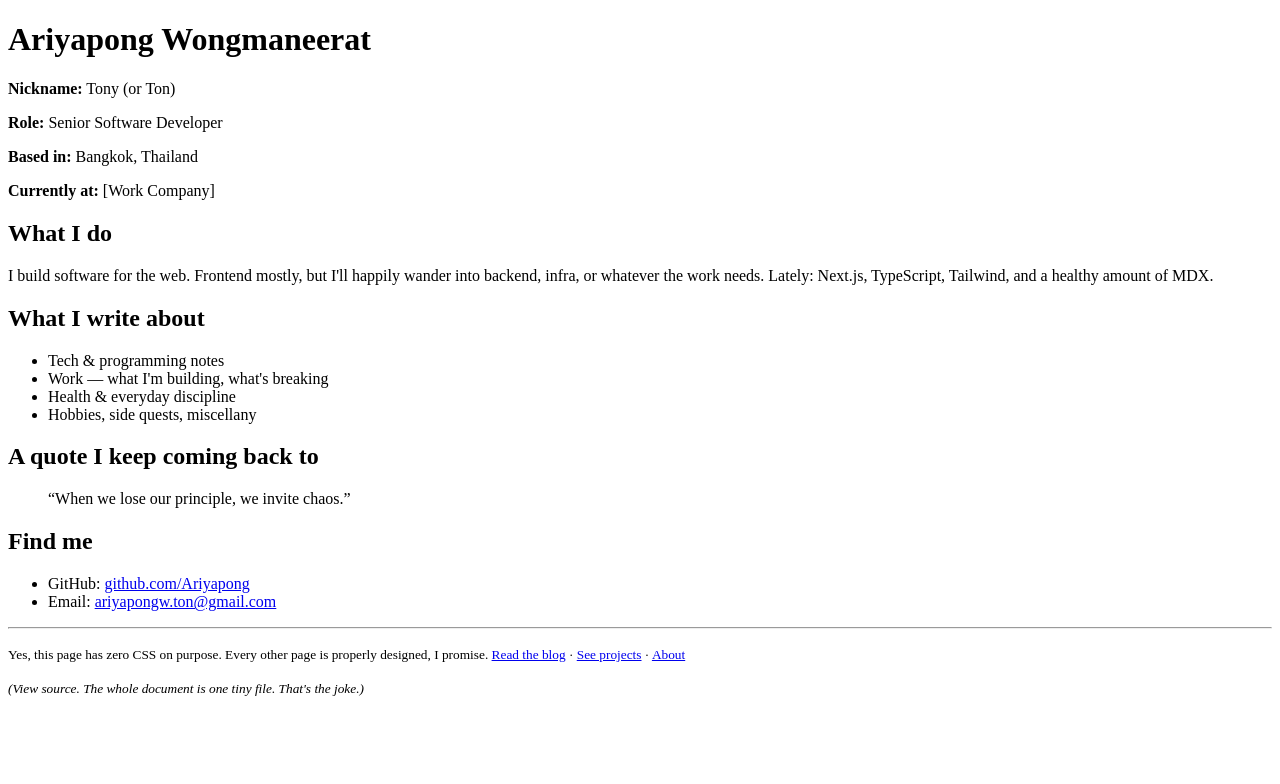
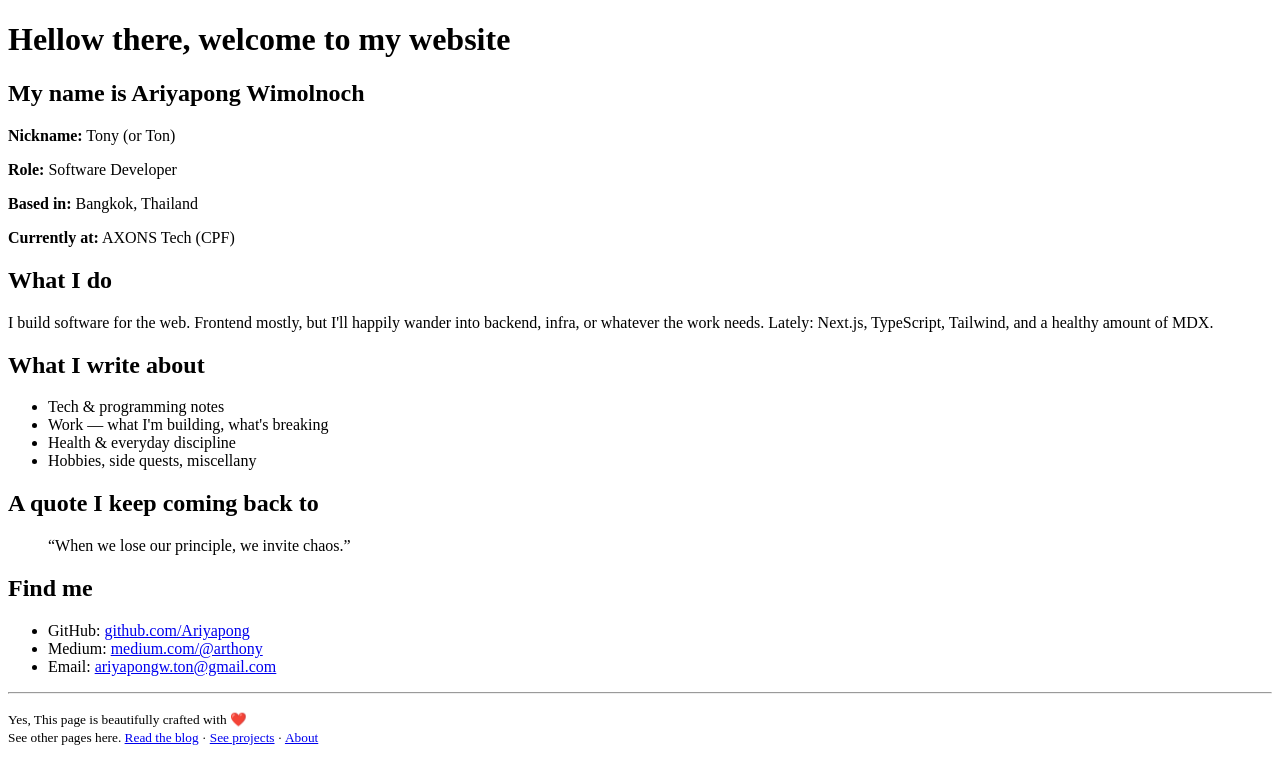
Before and after one commit to Ariyapong/ton-story-next, a Next.js app: page / in a window 1280 px wide. Shown: the top 784 px of the page. Built offline with nearby package versions, Linux system fonts and the light colour scheme; no server answers.

Commit message:
fix: navigation between bio to other page style leaked

```diff
--- a/app/page.tsx
+++ b/app/page.tsx
@@ -6,7 +6,7 @@ import type { Metadata } from "next";
 
 export const metadata: Metadata = {
   title: "Tony — Bio",
-  description: "Ariyapong Wongmaneerat (Tony) — Senior Software Developer, Bangkok.",
+  description: "Ariyapong Wimolnoch (Tony) — Senior Software Developer, Bangkok.",
 };
 
 const easterEggScript = `
@@ -36,18 +36,19 @@ const easterEggScript = `
 export default function UnstyledBioPage() {
   return (
     <>
-      <h1>Ariyapong Wongmaneerat</h1>
+      <h1>Hellow there, welcome to my website</h1>
+      <h2>My name is Ariyapong Wimolnoch</h2>
       <p>
         <b>Nickname:</b> Tony (or Ton)
       </p>
       <p>
-        <b>Role:</b> Senior Software Developer
+        <b>Role:</b> Software Developer
       </p>
       <p>
         <b>Based in:</b> Bangkok, Thailand
       </p>
       <p>
-        <b>Currently at:</b> [Work Company]
+        <b>Currently at:</b> AXONS Tech (CPF)
       </p>
 
       <h2>What I do</h2>
@@ -77,6 +78,10 @@ export default function UnstyledBioPage() {
           <a href="https://github.com/Ariyapong">github.com/Ariyapong</a>
         </li>
         <li>
+          Medium:{" "}
+          <a href="https://medium.com/@arthony">medium.com/@arthony</a>
+        </li>
+        <li>
           Email:{" "}
           <a href="mailto:ariyapongw.ton@gmail.com">ariyapongw.ton@gmail.com</a>
         </li>
@@ -86,20 +91,27 @@ export default function UnstyledBioPage() {
 
       <p>
         <small>
-          Yes, this page has zero CSS on purpose. Every other page is properly
-          designed, I promise.{" "}
+          {/* Yes, this page has zero CSS on purpose. Every other page is properly
+          designed, I promise.{" "} */}
+
+          Yes, This page is beautifully crafted with ❤️ <br/>
+          See other pages here.{" "}
+          {/* Hard nav (plain <a>) so the unstyled / stays unstyled when the
+              browser comes back — styled CSS wouldn't unload after a soft nav. */}
           {/* eslint-disable-next-line @next/next/no-html-link-for-pages */}
           <a href="/blog">Read the blog</a> ·{" "}
           {/* eslint-disable-next-line @next/next/no-html-link-for-pages */}
-          <a href="/projects">See projects</a> · <a href="/about">About</a>
+          <a href="/projects">See projects</a> ·{" "}
+          {/* eslint-disable-next-line @next/next/no-html-link-for-pages */}
+          <a href="/about">About</a>
         </small>
       </p>
 
-      <p>
+      {/* <p>
         <small>
           <i>(View source. The whole document is one tiny file. That&apos;s the joke.)</i>
         </small>
-      </p>
+      </p> */}
 
       <script dangerouslySetInnerHTML={{ __html: easterEggScript }} />
     </>
```
Also changed, not shown: components/header.tsx (+37 -15 lines).
